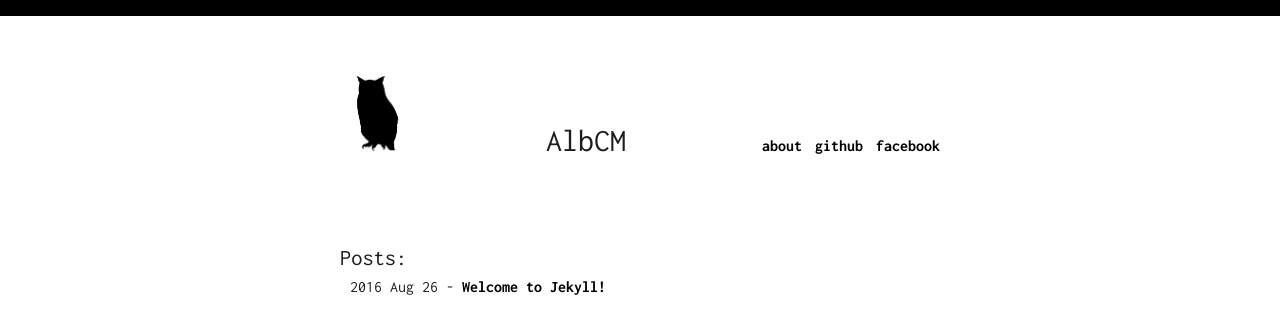
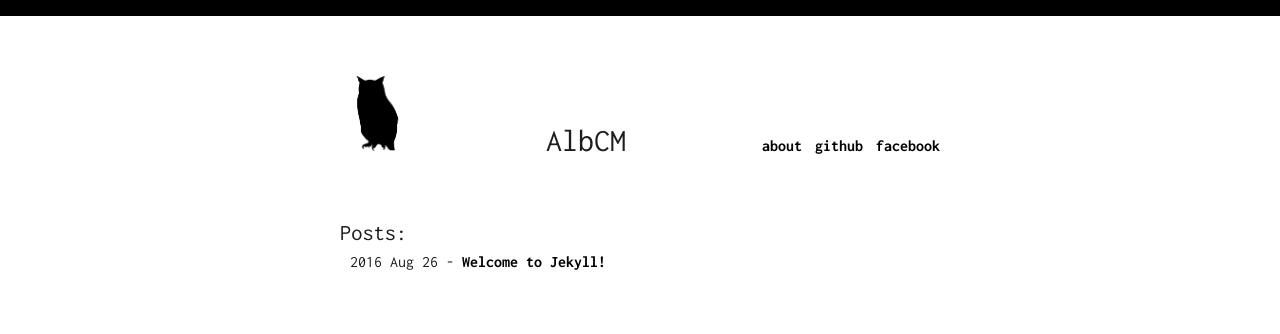
Before and after one commit to AlbCM/albcm.github.io, a Jekyll site: the page built from index.html, in a window 1280 px wide. Shown: the top 334 px of the page. Built offline with Jekyll 4.4.1, drawn with Linux system fonts in a browser that asks for light colours; comment, search, counter and statistics services are not loaded.

Commit message:
Update main.scss

```diff
--- a/assets/css/main.scss
+++ b/assets/css/main.scss
@@ -87,9 +87,9 @@ ul {
 
 .blog {
 	border-color: black;
+	border: 12px 0px 0px 0px;
 	border-style: solid;
-	border-top: 12px;
-	padding-top: 40px;
+	padding-top: 15px;
 	padding-bottom: 40px;
 	h1 {
 		font-size: 1.4em;
```
